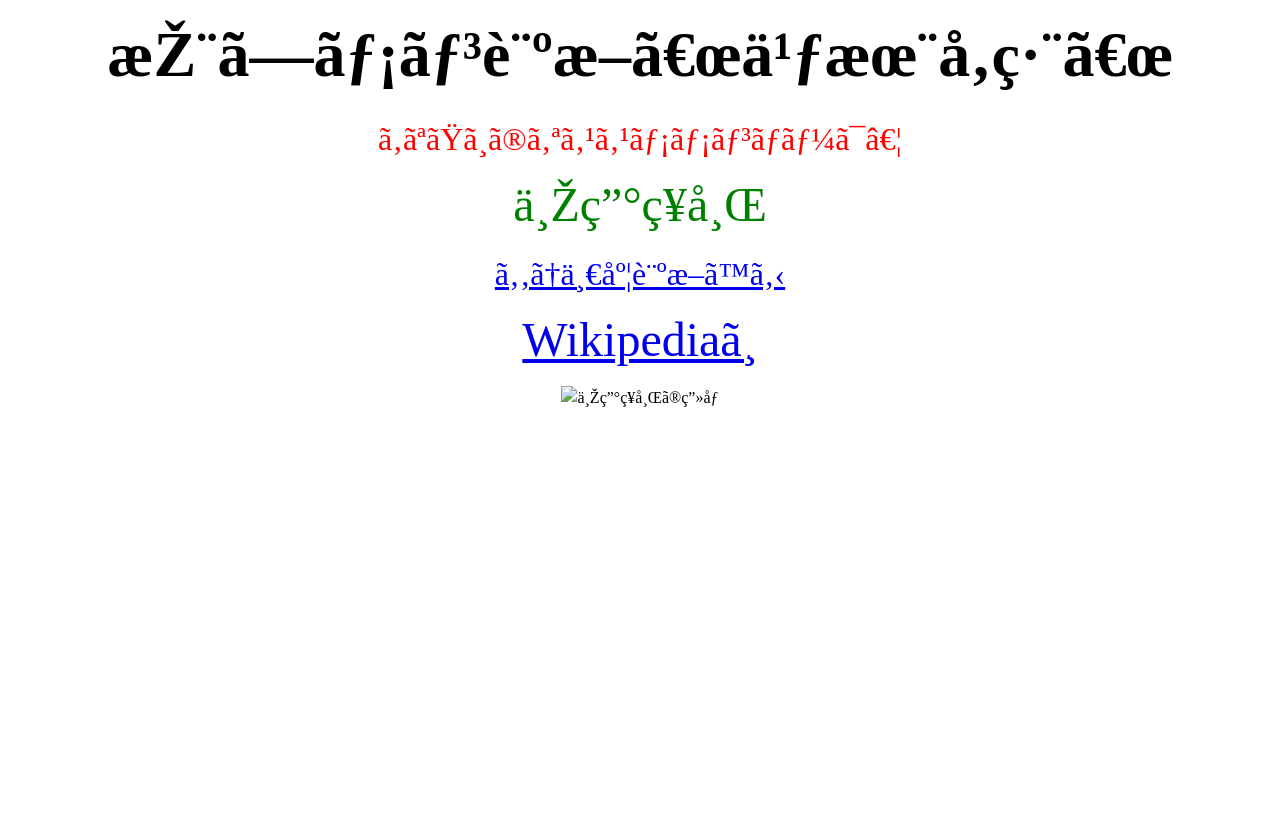
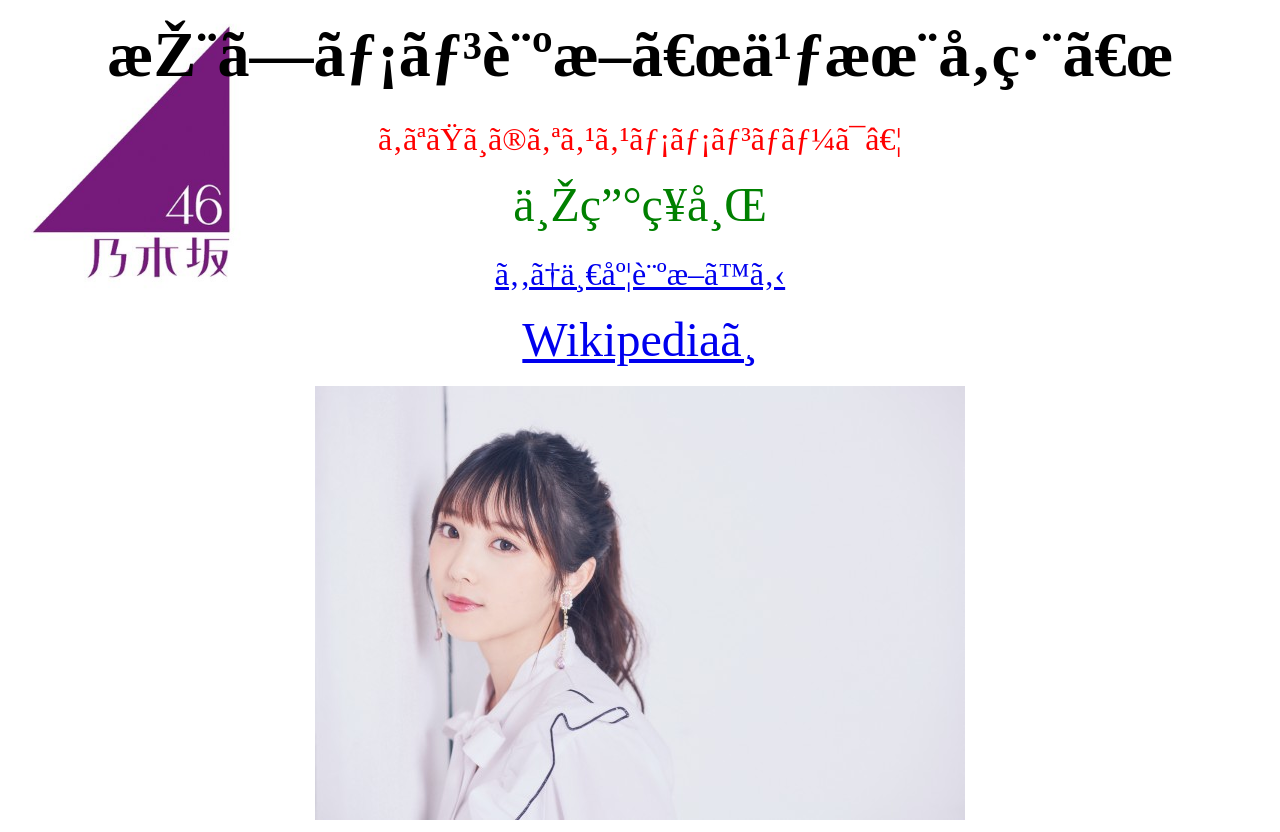
Before and after one commit to udon0141/result28, a plain HTML site: page index.html in a window 1280 px wide. Before the commit the page ends 800 px from the top, so only its background shows below. Drawn offline with Linux system fonts and the light colour scheme.

Commit message:
Update index.html

```diff
--- a/index.html
+++ b/index.html
@@ -31,7 +31,7 @@
       body {
 
         flex-wrap: wrap;
-        background-image: url("画像/乃木坂ロゴ.jpg" );
+        background-image: url("https://github.com/udon0141/result28/blob/master/%E4%B9%83%E6%9C%A8%E5%9D%82%E3%83%AD%E3%82%B3%E3%82%99.jpg?raw=true.jpg" );
         background-size: 300px 300px;
         background-repeat: no-repeat;
        }
@@ -46,7 +46,7 @@
   </head>
   <body>
     <div class='wiki'><a href="https://ja.wikipedia.org/wiki/%E4%B8%8E%E7%94%B0%E7%A5%90%E5%B8%8C">Wikipediaへ</a></div>
-    <div class='image'><img src="画像/与田祐希.jpg" alt="与田祐希の画像"></div>
+    <div class='image'><img src="https://github.com/udon0141/result28/blob/master/%E4%B8%8E%E7%94%B0%E7%A5%90%E5%B8%8C.jpg?raw=true.jpg" alt="与田祐希の画像"></div>
     <style>
       div.image{
         text-align: center;
```
